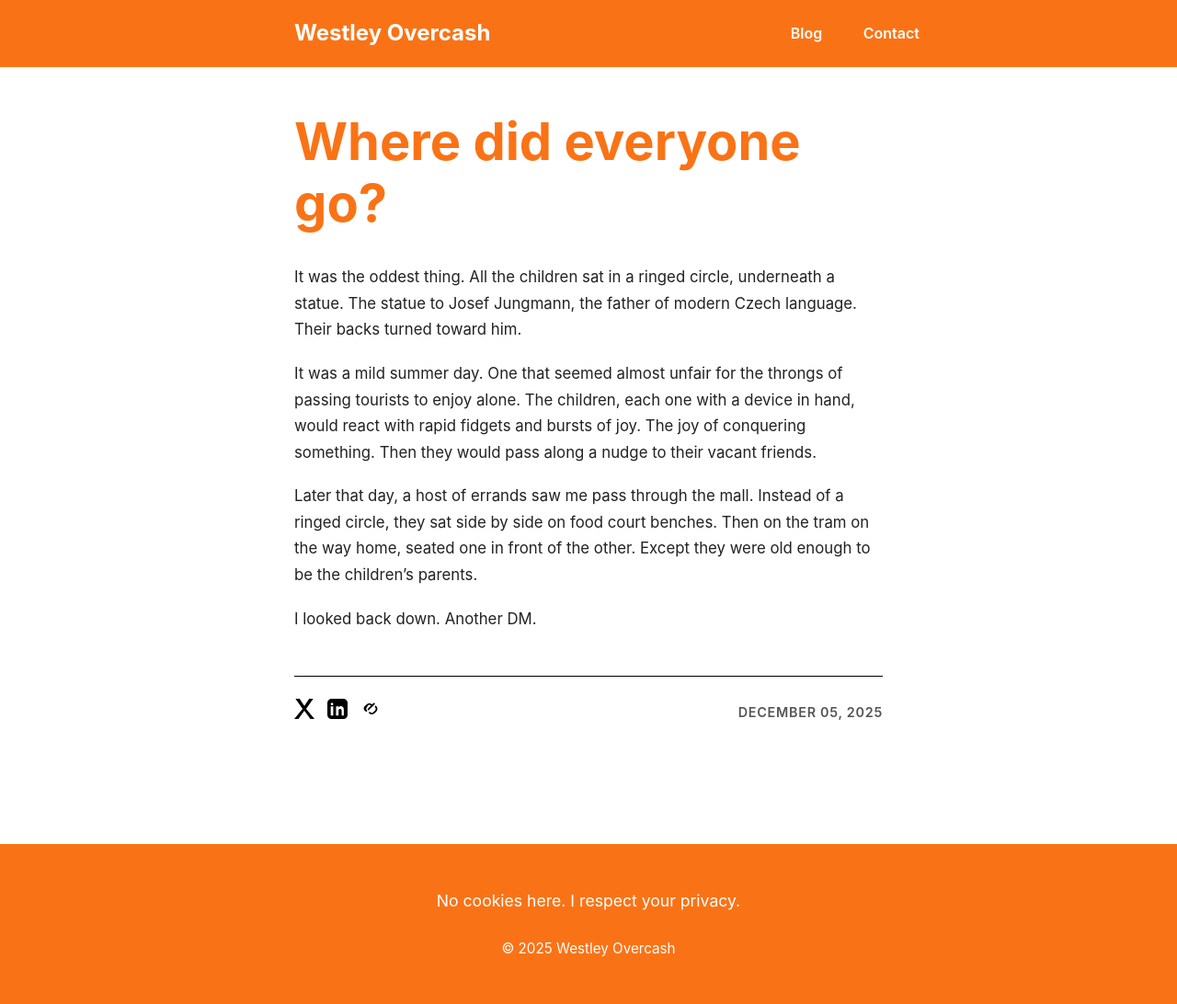
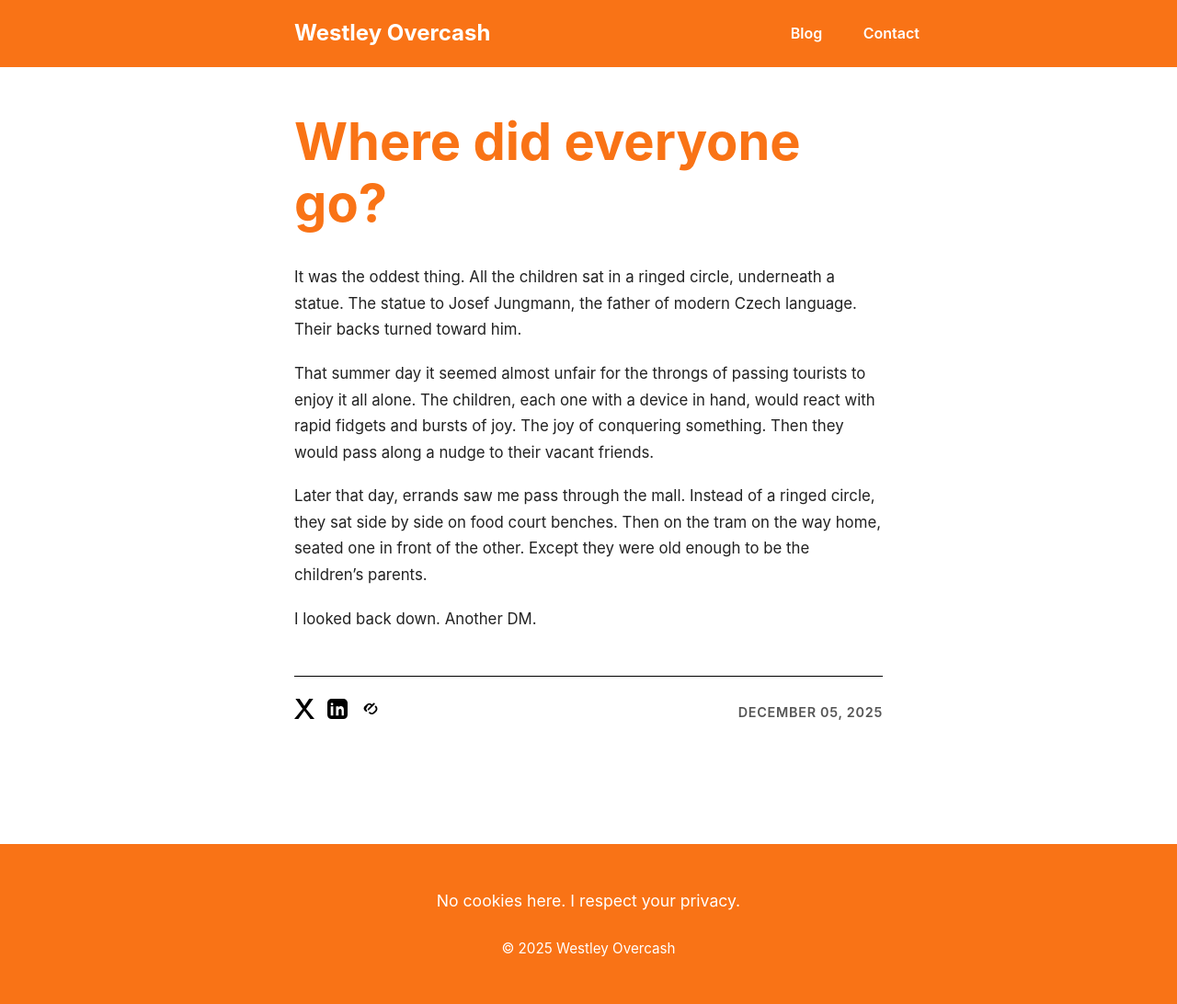
Before and after one commit to westleyovercash/westleyovercash.github.io, a Jekyll site: the page built from _posts/2025-12-05-where-did-everyone-go.md, in a window 1280 px wide. Shown: the whole page at 92% size. Built offline with Jekyll 4.4.1, drawn with Linux system fonts in a browser that asks for light colours.

Commit message:
Update 2025-12-05-where-did-everyone-go.md

```diff
--- a/_posts/2025-12-05-where-did-everyone-go.md
+++ b/_posts/2025-12-05-where-did-everyone-go.md
@@ -5,8 +5,8 @@ date: 2025-12-05
 ---
 It was the oddest thing. All the children sat in a ringed circle, underneath a statue. The statue to Josef Jungmann, the father of modern Czech language. Their backs turned toward him.
 
-It was a mild summer day. One that seemed almost unfair for the throngs of passing tourists to enjoy alone. The children, each one with a device in hand, would react with rapid fidgets and bursts of joy. The joy of conquering something. Then they would pass along a nudge to their vacant friends.
+That summer day it seemed almost unfair for the throngs of passing tourists to enjoy it all alone. The children, each one with a device in hand, would react with rapid fidgets and bursts of joy. The joy of conquering something. Then they would pass along a nudge to their vacant friends.
 
-Later that day, a host of errands saw me pass through the mall. Instead of a ringed circle, they sat side by side on food court benches. Then on the tram on the way home, seated one in front of the other. Except they were old enough to be the children's parents.
+Later that day, errands saw me pass through the mall. Instead of a ringed circle, they sat side by side on food court benches. Then on the tram on the way home, seated one in front of the other. Except they were old enough to be the children's parents.
 
 I looked back down. Another DM.
```
